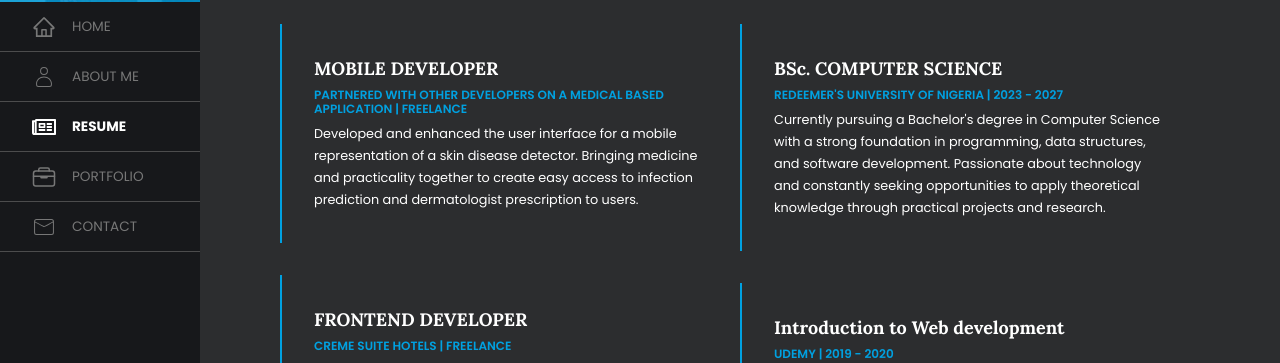
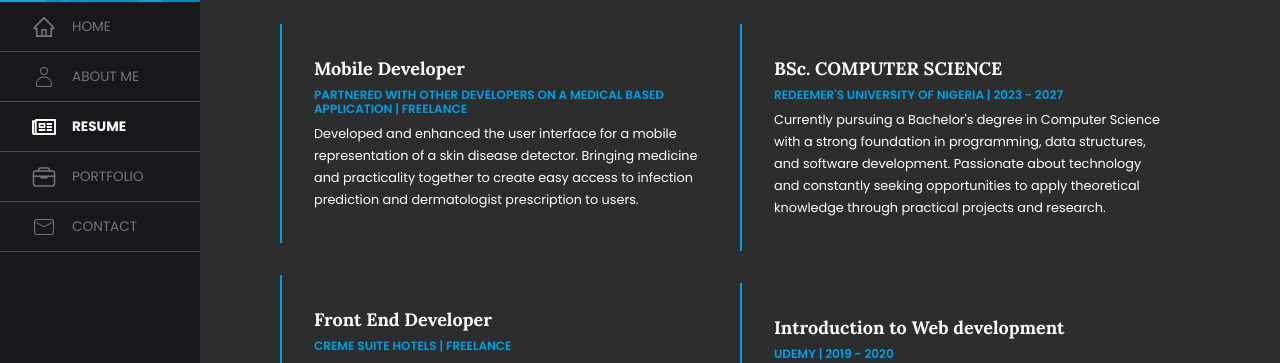
Before and after one commit to Chiemerie960/portfolio, a React (Create React App) app: page /myresume in a window 1280 px wide. Shown: the part 198-561 px from the top of the page. Built offline with nearby package versions, Linux system fonts and the light colour scheme.

Commit message:
typographic tweaks

```diff
--- a/src/pages/Resume.jsx
+++ b/src/pages/Resume.jsx
@@ -13,7 +13,7 @@ const Resume = () => {
         <div className="experience">
           <h2>Experience</h2>
           <div>
-            <h3>MOBILE DEVELOPER</h3>
+            <h3>Mobile Developer</h3>
             <h5>
               Partnered with other developers on a medical based application |
               freelance
@@ -26,7 +26,7 @@ const Resume = () => {
             </p>
           </div>
           <div>
-            <h3>FRONTEND DEVELOPER</h3>
+            <h3>Front End Developer</h3>
             <h5>Creme Suite Hotels | freelance</h5>
             <p>
               Developed and enhanced the user interface for the Creme Suite
```
